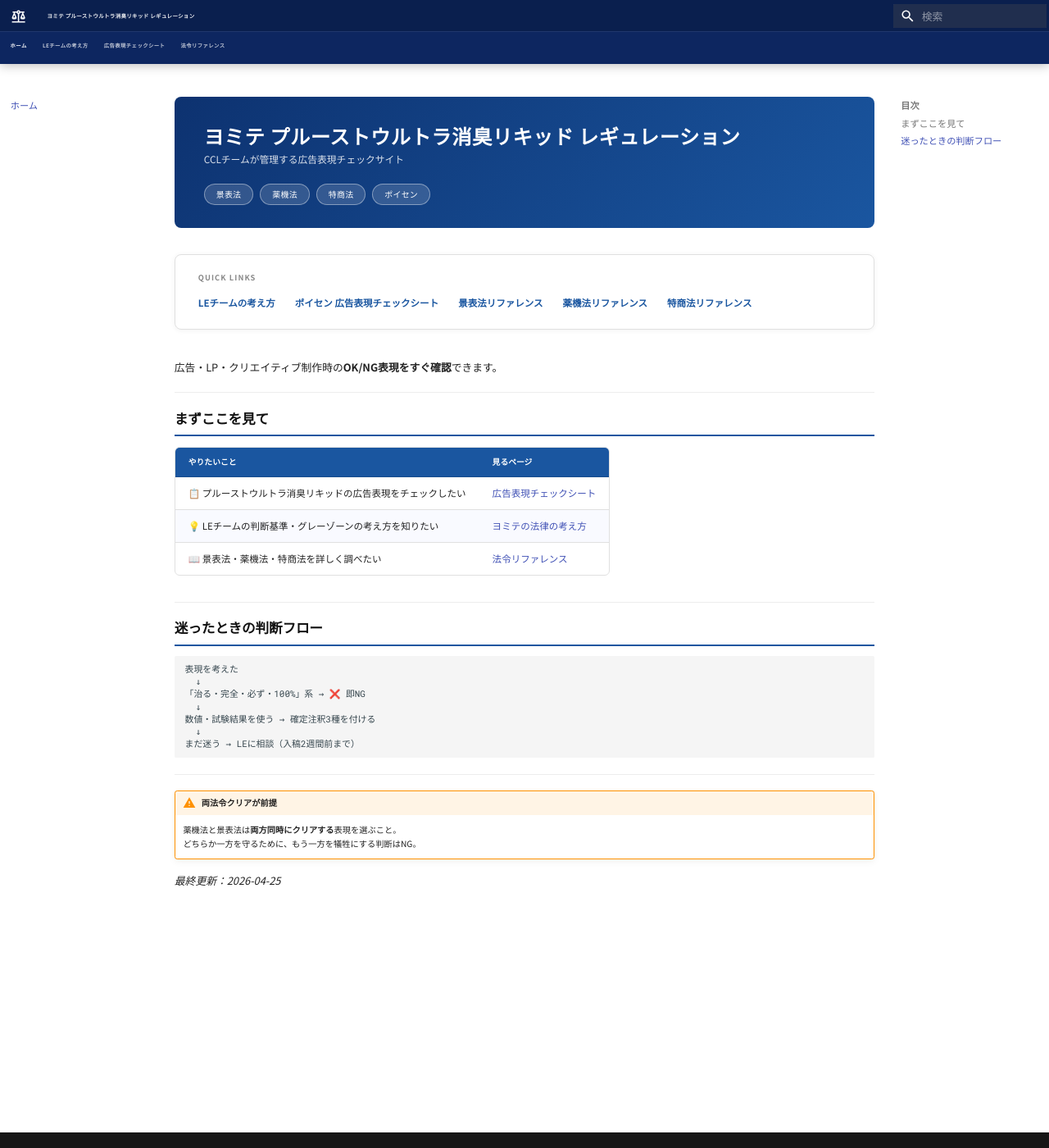
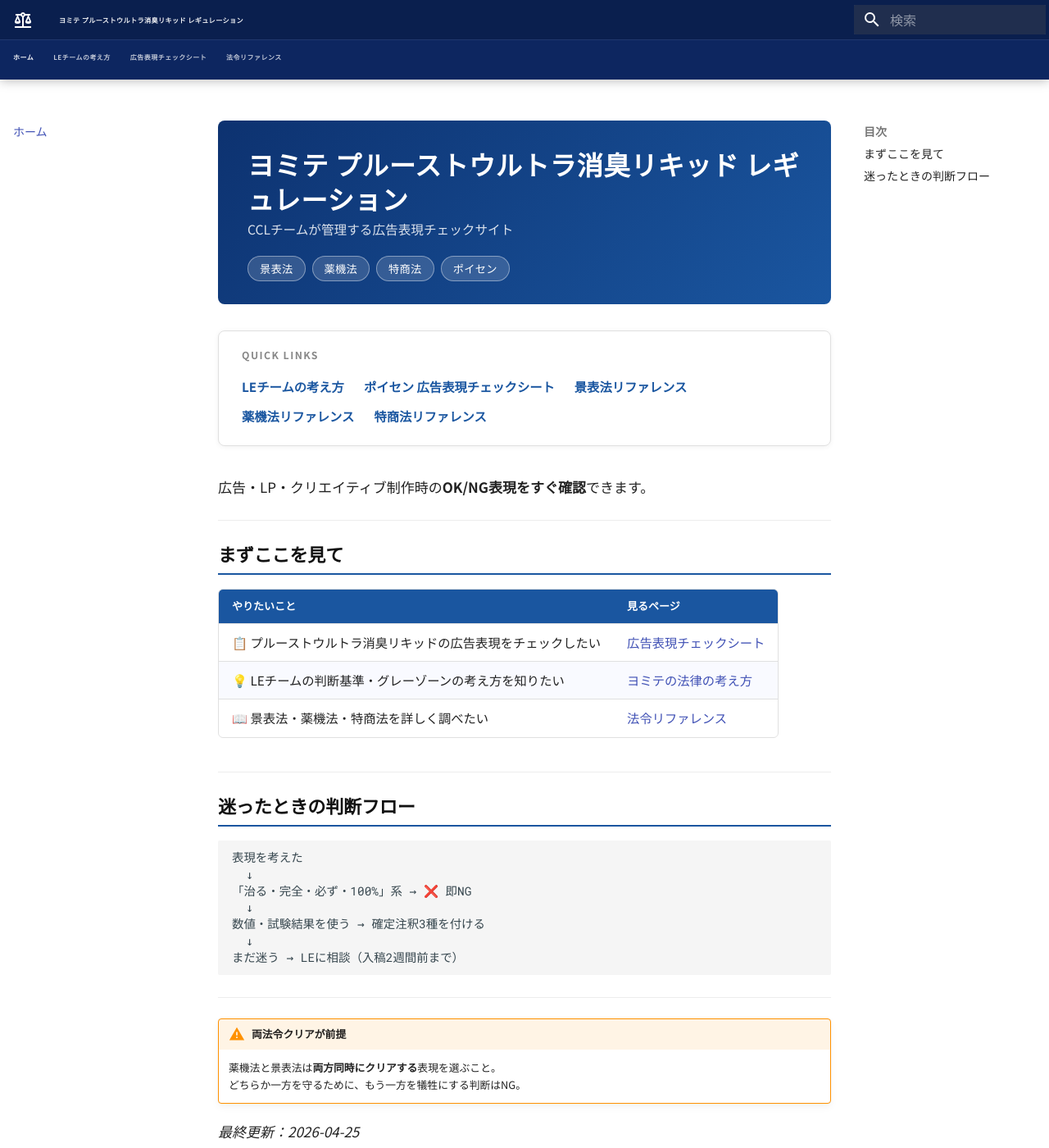
Before and after one commit to yomite-ys/yomite-prouspoisen-regulation, an MkDocs documentation site: the page built from docs/index.md, in a window 1280 px wide and 1400 px high. Shown: the whole window at 82% size. Built offline with MkDocs 1.6.1 and Material for MkDocs 9.7.7, drawn with Linux system fonts in a browser that asks for light colours.

Commit message:
fix: フォントサイズをスクリーンショット相当に調整
Co-Authored-By: Claude Sonnet 4.6 <noreply@anthropic.com>

```diff
--- a/docs/stylesheets/extra.css
+++ b/docs/stylesheets/extra.css
@@ -49,7 +49,11 @@
 @import url('https://fonts.googleapis.com/css2?family=BIZ+UDPGothic:wght@400;700&display=swap');
 
 html {
-  font-size: 16px;
+  font-size: 125%;
+}
+
+.md-typeset {
+  font-size: 0.85rem;
 }
 
 body, .md-typeset {
```
